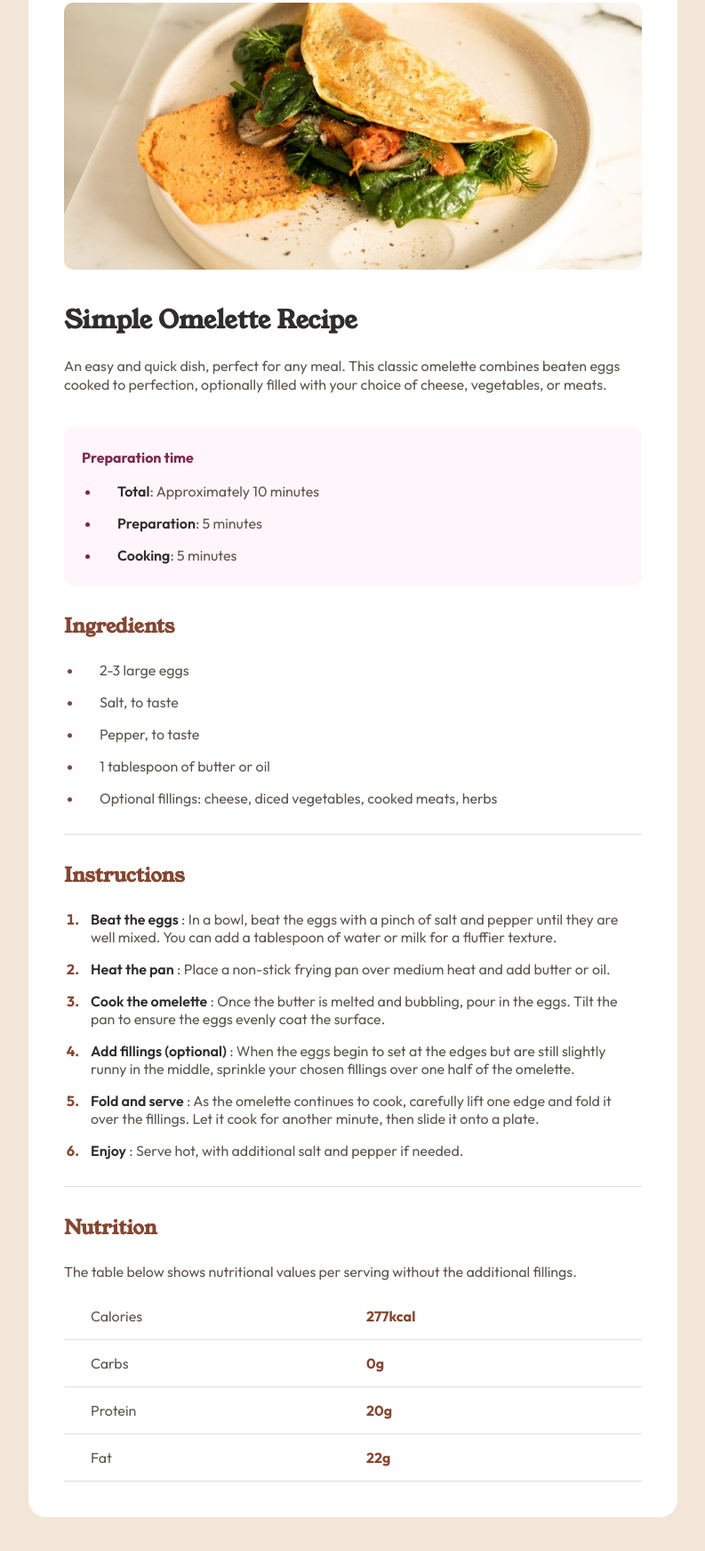
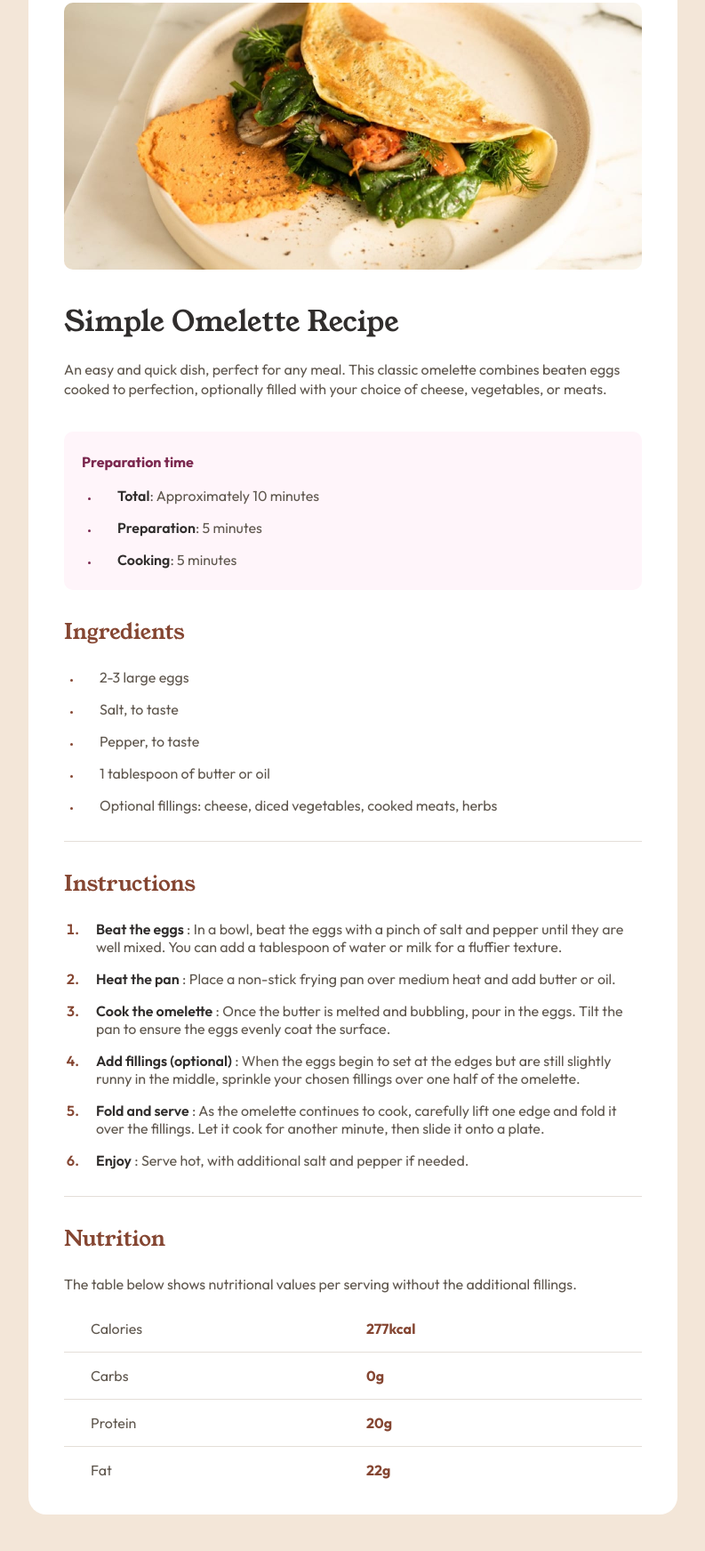
Before and after one commit to dave-teg/recipe-page, a plain HTML site: page index.html in a window 1280 px wide. Shown: the part 157-1900 px from the top of the page at 89% size, without its empty margins (243-1036 px from the left). Drawn offline with Linux system fonts and the light colour scheme.

Commit message:
Minor changes based on design

```diff
--- a/css/_recipe-page.scss
+++ b/css/_recipe-page.scss
@@ -30,10 +30,11 @@
   }
 
   .main-title {
-    font-size: $font-size-lg;
+    font-size: 32px;
     color: $stone-900;
-    font-weight: $font-weight-md;
+    font-weight: $font-weight-sm;
     margin-bottom: $margin-sm;
+    //margin-bottom: 20px;
     line-height: 1.2;
   }
 
@@ -68,7 +69,7 @@
 
     li::marker {
       color: $rose-800;
-      font-size: $font-size-xsm;
+      font-size: $font-size-xxsm;
     }
   }
 
@@ -77,7 +78,7 @@
     padding-left: $padding-sm;
 
     li {
-      padding-left: $padding-xxsm;
+      padding-left: $padding-xsm;
     }
 
     li:not(:last-child) {
@@ -86,7 +87,7 @@
 
     li::marker {
       color: $brown-800;
-      font-weight: $font-weight-lg;
+      font-weight: $font-weight-md;
     }
   }
 
@@ -105,6 +106,7 @@
 
   .recipe-title {
     font-size: $font-size-md;
+    font-weight: $font-weight-sm;
     color: $brown-800;
     margin-bottom: 24px;
   }
@@ -120,13 +122,15 @@
 
     li {
       padding-left: $padding-lg;
-      padding-bottom: $padding-xsm;
-      border-bottom: 1px solid $stone-150;
       display: grid;
       grid-template-columns: 1fr 1fr;
     }
     li:not(:first-child) {
       padding-top: $padding-xsm;
+    }
+    li:not(:last-child) {
+      padding-bottom: $padding-xsm;
+      border-bottom: 1px solid $stone-150;
     }
   }
 
--- a/css/_variables.scss
+++ b/css/_variables.scss
@@ -4,7 +4,7 @@ $bodyFont: "Outfit", sans-serif;
 $font-size-xxsm: 0.625rem;
 $font-size-xsm: 0.875rem;
 $font-size-sm: 1rem;
-$font-size-md: 1.375rem;
+$font-size-md: 1.5rem;
 $font-size-lg: 1.75rem;
 $font-weight-sm: 400;
 $font-weight-md: 600;
```
Also changed, not shown: css/main.css, 1 other file.
